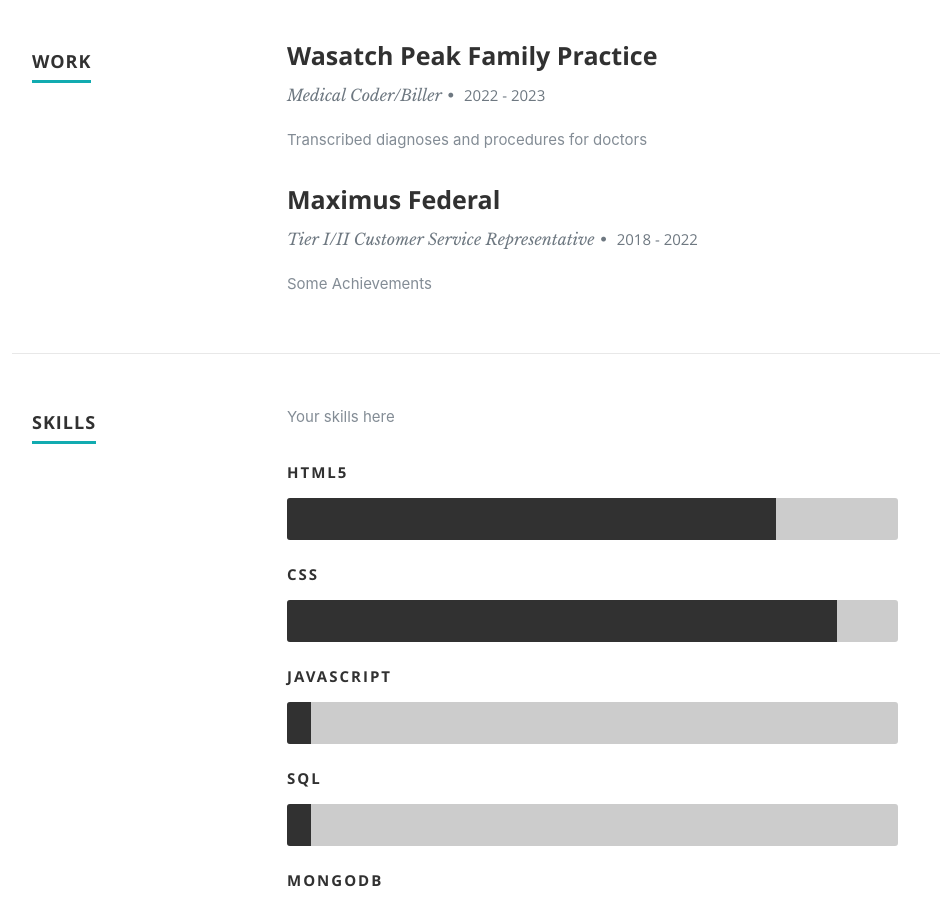
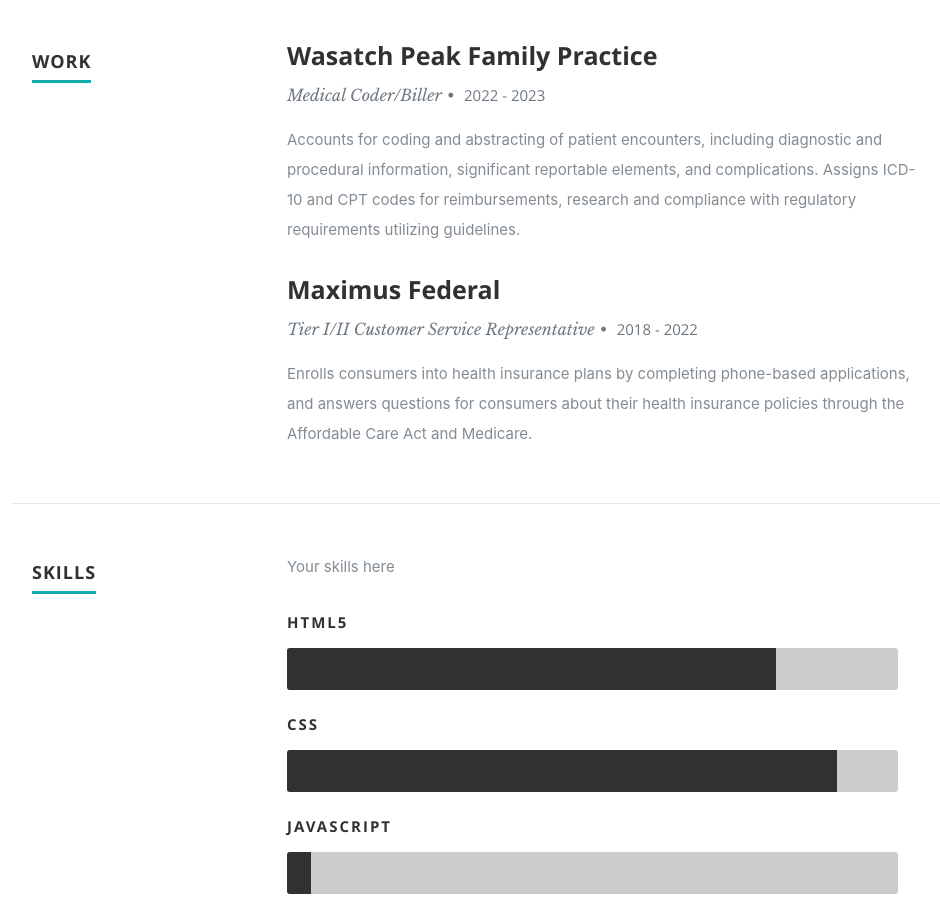
Before and after one commit to hkagei/hkagei-employment-portfolio, a React (Create React App) app: page / in a window 1280 px wide. Shown: the part 2020-2924 px from the top of the page, without its empty margins (118-1058 px from the left). Built offline with nearby package versions, Linux system fonts and the light colour scheme.

Commit message:
update employment info

```diff
--- a/src/resumeData.js
+++ b/src/resumeData.js
@@ -54,14 +54,14 @@
         "specialization":"Medical Coder/Biller",
         "MonthOfLeaving":"2022 - ",
         "YearOfLeaving":"2023",
-        "Achievements":"Transcribed diagnoses and procedures for doctors"
+        "Achievements":"Accounts for coding and abstracting of patient encounters, including diagnostic and procedural information, significant reportable elements, and complications. Assigns ICD-10 and CPT codes for reimbursements, research and compliance with regulatory requirements utilizing guidelines."
       },
       {
         "CompanyName":"Maximus Federal",
         "specialization":"Tier I/II Customer Service Representative",
         "MonthOfLeaving":"2018 - ",
         "YearOfLeaving":"2022",
-        "Achievements":"Some Achievements"
+        "Achievements":"Enrolls consumers into health insurance plans by completing phone-based applications, and answers questions for consumers about their health insurance policies through the Affordable Care Act and Medicare."
       }
     ],
     "skillsDescription":"Your skills here",
```
